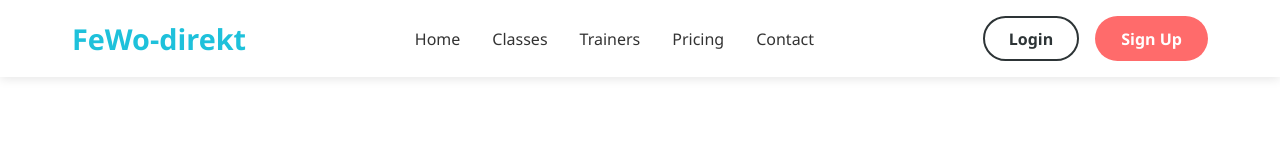
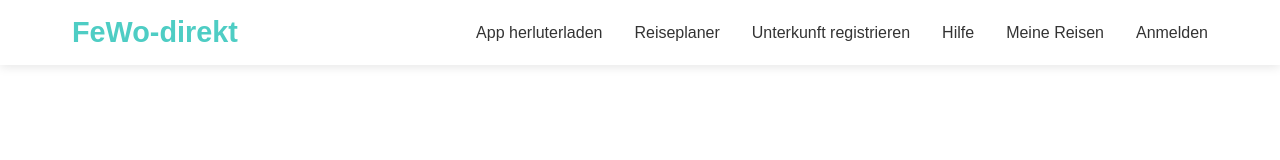
Before and after one commit to sugirangendahayo/website, a plain HTML site: page templates/navbar.html in a window 1280 px wide. Drawn offline with Linux system fonts and the light colour scheme.

Commit message:
Add reusable navbar component

```diff
--- a/js/navbar.js
+++ b/js/navbar.js
@@ -9,7 +9,7 @@ hamburger.addEventListener('click', () => {
     document.body.style.overflow = navLinks.classList.contains('active') ? 'hidden' : 'auto';
 });
 
-// Close mobile menu when clicking on a nav link
+
 document.querySelectorAll('.nav-links a').forEach(link => {
     link.addEventListener('click', () => {
         if (window.innerWidth <= 992) {
@@ -20,7 +20,7 @@ document.querySelectorAll('.nav-links a').forEach(link => {
     });
 });
 
-// Sticky navbar on scroll
+
 window.addEventListener('scroll', () => {
     if (window.scrollY > 50) {
         document.querySelector('.navbar').classList.add('sticky');
@@ -29,7 +29,6 @@ window.addEventListener('scroll', () => {
     }
 });
 
-// Add active class to current page link
 const currentPage = window.location.pathname.split('/').pop() || 'index.html';
 document.querySelectorAll('.nav-links a').forEach(link => {
     if (link.getAttribute('href') === currentPage) {
--- a/styles/style.css
+++ b/styles/style.css
@@ -3,11 +3,12 @@
   margin: 0;
   padding: 0;
   box-sizing: border-box;
-  font-family: "Segoe UI", Tahoma, Geneva, Verdana, sans-serif;
+
+  font-family: "Quicksand", sans-serif;
 }
 
 :root {
-  --primary-color: #ff6b6b;
+
   --secondary-color: #4ecdc4;
   --dark-color: #2d3436;
   --light-color: #f9f9f9;
@@ -41,13 +42,9 @@
 .logo a {
   font-size: 1.8rem;
   font-weight: 700;
-  color: rgb(30, 193, 219);
+  color: var(--secondary-color);
   text-decoration: none;
   transition: var(--transition);
-}
-
-.logo span {
-  color: var(--primary-color);
 }
 
 .nav-links {
@@ -65,25 +62,13 @@
   padding: 0.5rem 0;
 }
 
-.nav-links a::after {
-  content: "";
-  position: absolute;
-  bottom: 0;
-  left: 0;
-  width: 0;
-  height: 2px;
-  background-color: var(--primary-color);
-  transition: var(--transition);
-}
-
 .nav-links a:hover::after,
 .nav-links a.active::after {
   width: 100%;
 }
 
-.nav-links a:hover,
-.nav-links a.active {
-  color: var(--primary-color);
+.nav-links a:hover {
+  color: var(--secondary-color);
 }
 
 .auth-buttons {
@@ -116,11 +101,7 @@
   color: white;
 }
 
-.btn-signup:hover {
-  background: #ff5252;
-  transform: translateY(-2px);
-  box-shadow: 0 4px 15px rgba(255, 107, 107, 0.3);
-}
+
 
 /* Hamburger Menu */
 .hamburger {
--- a/templates/navbar.html
+++ b/templates/navbar.html
@@ -17,16 +17,14 @@
           <a href="index.html"> FeWo-direkt</a>
         </div>
         <ul class="nav-links">
-          <li><a href="index.html" class="active">Home</a></li>
-          <li><a href="#">Classes</a></li>
-          <li><a href="#">Trainers</a></li>
-          <li><a href="#">Pricing</a></li>
-          <li><a href="#">Contact</a></li>
+          <li><a href="index.html" class="active">App herluterladen</a></li>
+          <li><a href="#">Reiseplaner</a></li>
+          <li><a href="#">Unterkunft registrieren</a></li>
+          <li><a href="#">Hilfe</a></li>
+          <li><a href="#">Meine Reisen</a></li>
+          <li><a href="#">Anmelden</a></li>
         </ul>
-        <div class="auth-buttons">
-          <a href="#" class="btn btn-login">Login</a>
-          <a href="#" class="btn btn-signup">Sign Up</a>
-        </div>
+
         <div class="hamburger">
           <span class="bar"></span>
           <span class="bar"></span>
```
Also changed, not shown: templates/index.html (+6 -7 lines).
